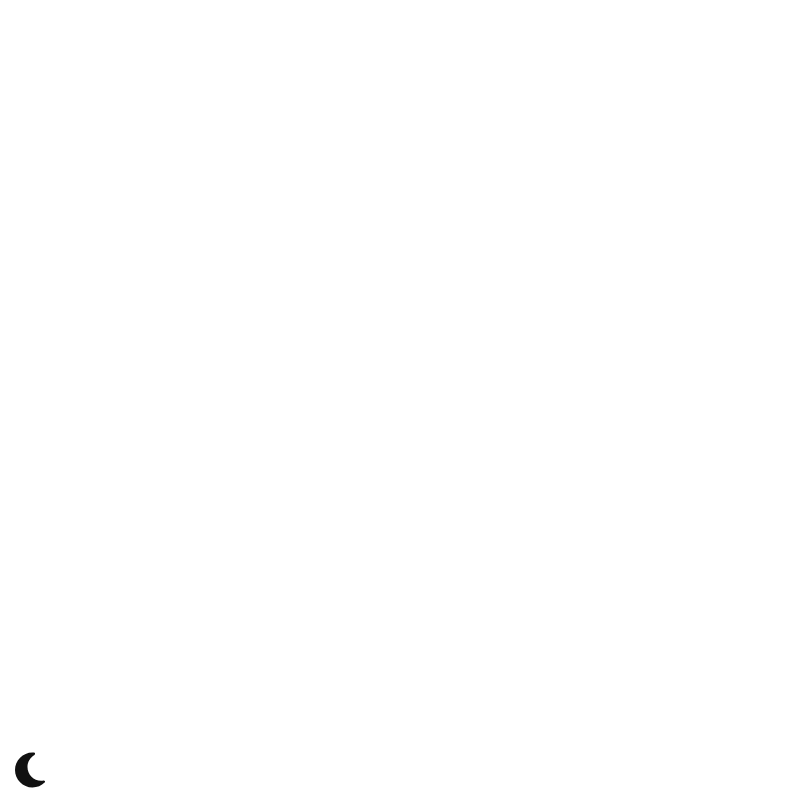
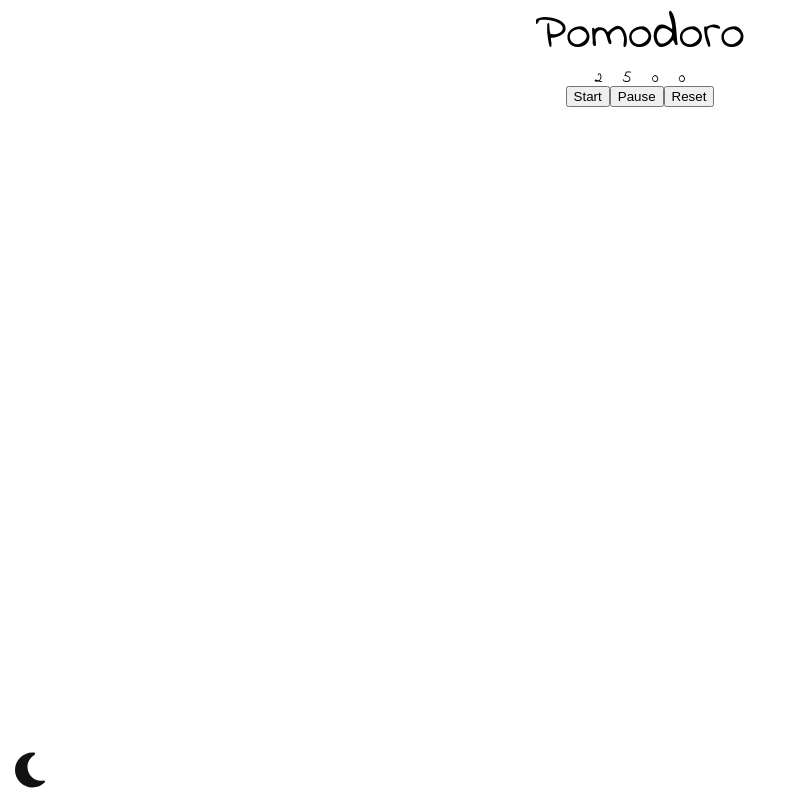
Before and after one commit to jasongoose/react-master-class, a React (Vite) app: page / in a window 1280 px wide. Shown: the whole page, without its empty margins (0-792 px from the left). Built offline with nearby package versions, Linux system fonts and the light colour scheme.

Commit message:
타이머 초안 마무리

```diff
--- a/src/App.tsx
+++ b/src/App.tsx
@@ -1,6 +1,59 @@
+import styled from "styled-components";
+import {useTimer} from "./hooks/useTimer.ts";
+import {calcDecimalDigits, calcMinutesFromSeconds, calcSecondsLeft} from "./utils/math.ts";
+
+const AppLayout = styled.div`
+  height: 100vh;
+  display: flex;
+  flex-direction: column;
+  align-items: center;
+`;
+
+const Title = styled.h1`
+  width: 100%;
+  font-size: 50px;
+  text-align: center;
+  padding: 10px 0;
+`;
+
+const TimerDigitsContainer = styled.div`
+  display: flex;
+  align-items: center;
+  gap: 20px
+`;
+
+const ButtonsContainer = styled.div`
+  display: flex;
+  align-items: center;
+`
+
 function App() {
+  const {
+    timer,
+    startTimer,
+    pauseTimer,
+    resetTimer,
+  } = useTimer();
+
+  const minutesDecimalDigits = calcDecimalDigits(calcMinutesFromSeconds(timer['time']));
+
+  const secondsLeftDecimalDigits = calcDecimalDigits(calcSecondsLeft(timer['time']));
+
   return (
-      <></>
+      <AppLayout>
+        <Title>Pomodoro</Title>
+        <TimerDigitsContainer>
+          <span>{minutesDecimalDigits[0]}</span>
+          <span>{minutesDecimalDigits[1]}</span>
+          <span>{secondsLeftDecimalDigits[0]}</span>
+          <span>{secondsLeftDecimalDigits[1]}</span>
+        </TimerDigitsContainer>
+        <ButtonsContainer>
+          <button onClick={startTimer}>Start</button>
+          <button onClick={pauseTimer}>Pause</button>
+          <button onClick={resetTimer}>Reset</button>
+        </ButtonsContainer>
+      </AppLayout>
   )
 }
 
--- a/src/atoms/timer.ts
+++ b/src/atoms/timer.ts
@@ -31,7 +31,8 @@ const timerControlReducer = (curr: Timer, action?: ActionType) => {
     case Action.RESET:
       return generateInitialTimer();
     case Action.TICK:
-      return ({...curr, time: Math.max(curr['time'] - 1, 0)});
+      // 잔여 시간이 없는 경우, reset
+      return curr['time'] === 0 ? generateInitialTimer() : ({...curr, time: curr['time'] - 1});
     default:
       return curr;
   }
--- a/src/hooks/useTimer.ts
+++ b/src/hooks/useTimer.ts
@@ -8,7 +8,7 @@ export const useTimer = () => {
   useEffect(() => {
     let timeoutId: number;
 
-    if (timer['isRunning'] && timer['time'] > 0) {
+    if (timer['isRunning'] && timer['time'] >= 0) {
       timeoutId = setTimeout(() => {
         dispatch({type: Action.TICK});
       }, 1_000);
```
